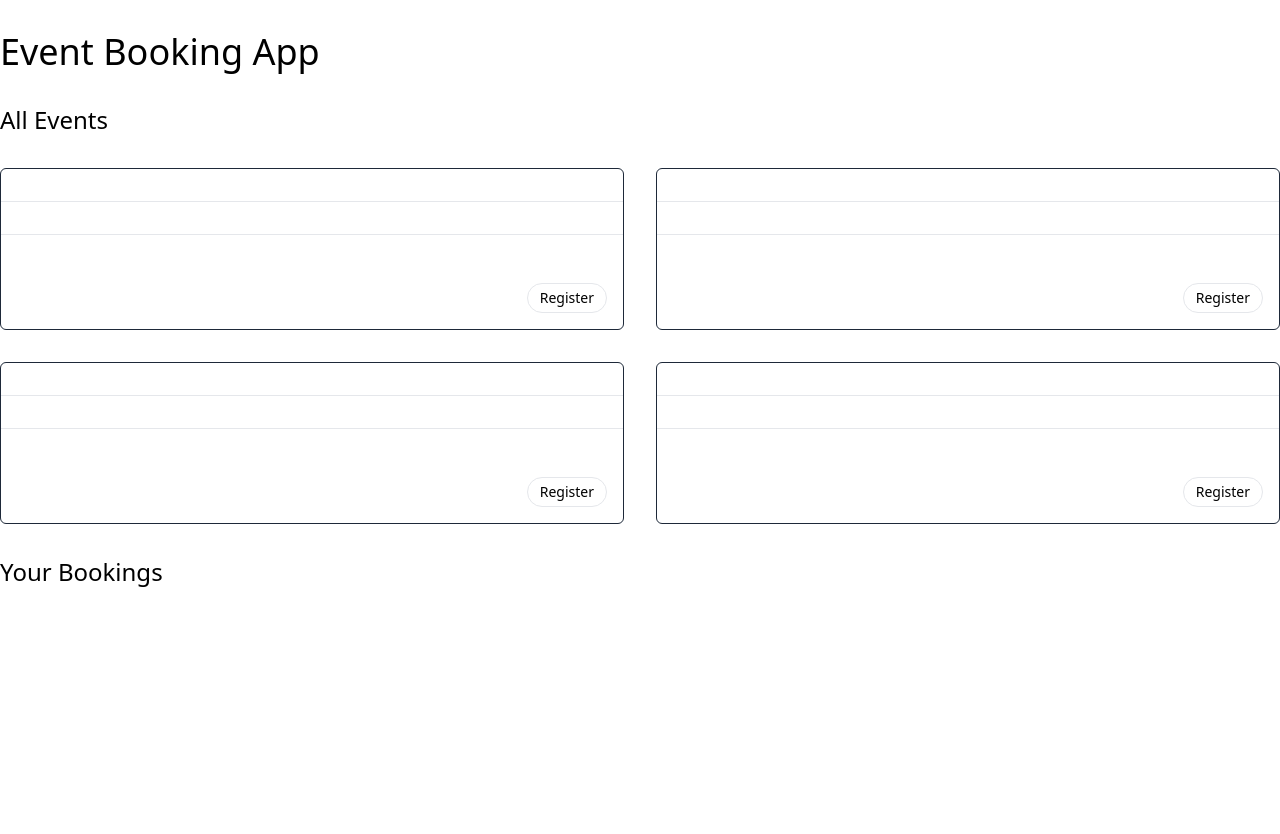
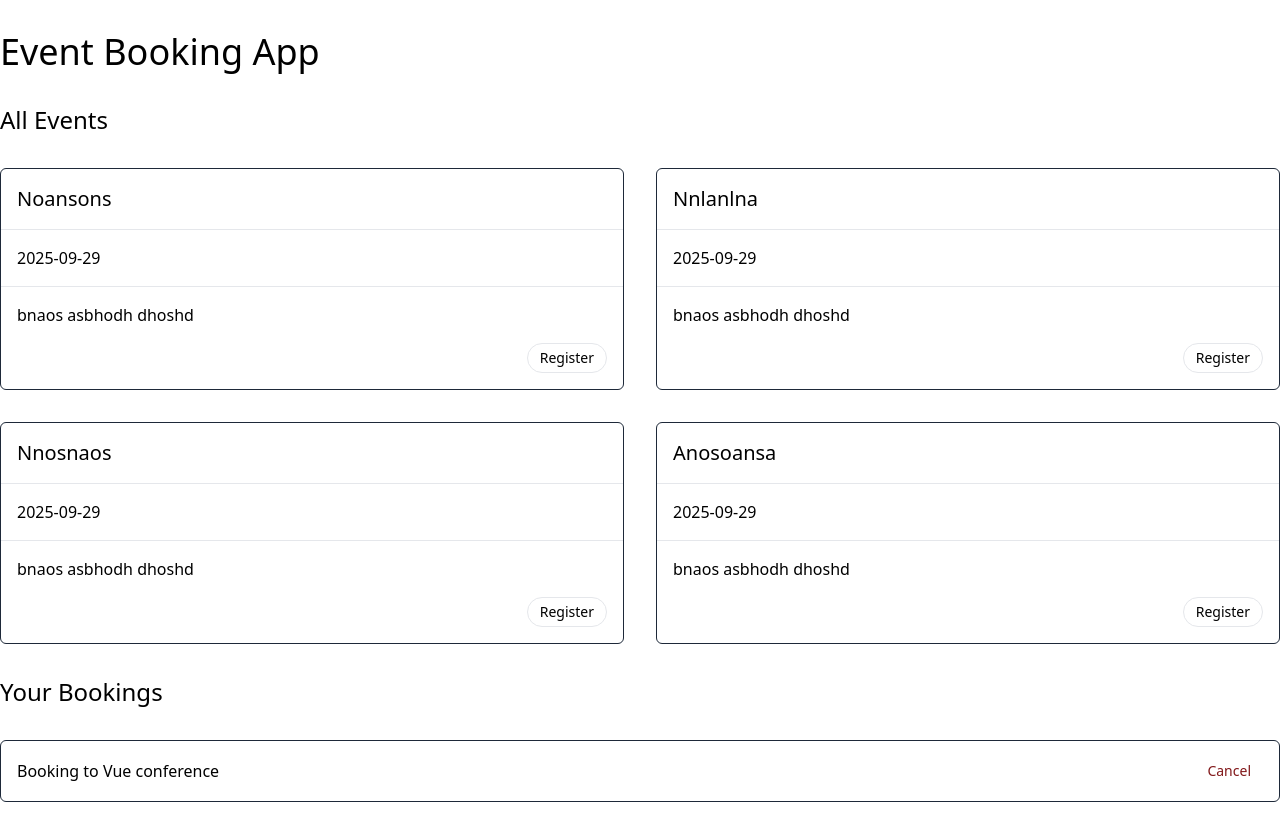
Before and after one commit to HugoTamaki/event-booking, a Vue app: page / in a window 1280 px wide. Before the commit the page ends 800 px from the top, so only its background shows below. Built offline with nearby package versions, Linux system fonts and the light colour scheme.

Commit message:
Adding variants to button component and adding SectionCard

```diff
--- a/src/App.vue
+++ b/src/App.vue
@@ -1,5 +1,6 @@
 <script setup>
-  import EventCard from './components/EventCard.vue';
+  import EventCard from '@/components/EventCard.vue';
+  import BookingItem from '@/components/BookingItem.vue';
 </script>
 
 <template>
@@ -7,12 +8,15 @@
     <h1 class="text-4xl font-medium">Event Booking App</h1>
     <h2 class="text-2xl font-medium">All Events</h2>
     <section class="grid grid-cols-2 gap-8">
-      <EventCard @register="console.log('Registered!')"/>
-      <EventCard />
-      <EventCard />
-      <EventCard />
+      <EventCard title="Noansons" when="2025-09-29" description="bnaos asbhodh dhoshd" @register="console.log('Registered!')"/>
+      <EventCard title="Nnlanlna" when="2025-09-29" description="bnaos asbhodh dhoshd"/>
+      <EventCard title="Nnosnaos" when="2025-09-29" description="bnaos asbhodh dhoshd"/>
+      <EventCard title="Anosoansa" when="2025-09-29" description="bnaos asbhodh dhoshd"/>
     </section>
     <h2 class="text-2xl font-medium">Your Bookings</h2>
+    <section class="grid grid-cols-1 gap-4">
+      <BookingItem />
+    </section>
   </main>
 </template>
 
--- /dev/null
+++ b/src/components/BookingItem.vue
@@ -0,0 +1,13 @@
+<template>
+  <SectionCard>
+    <div class="flex justify-between items-center">
+      <div>Booking to Vue conference</div>
+      <RoundButton variant="danger">Cancel</RoundButton>
+    </div>
+  </SectionCard>
+</template>
+
+<script setup>
+  import SectionCard from '@/components/SectionCard.vue';
+  import RoundButton from '@/components/RoundButton.vue';
+</script>
--- a/src/components/EventCard.vue
+++ b/src/components/EventCard.vue
@@ -1,16 +1,26 @@
 <template>
-  <div class="border border-gray-800 bg-white rounded-md">
-    <h3 class="p-4 font-medium text-xl border-b border-gray-200">{{ title }}</h3>
-    <p class="p-4 border-b border-gray-200">{{ when }}</p>
-    <p class="p-4">{{ description }}</p>
-    <section class="flex justify-end p-4">
-      <RoundButton label="Register" @click="$emit('register')" />
-    </section>
-  </div>
+  <SectionCard>
+    <template #header>
+      {{ title }}
+    </template>
+    {{ when }}
+    <template #footer>
+      <div class="space-y-4">
+        <p>{{ description }}</p>
+        <section class="flex justify-end">
+          <RoundButton @click="$emit('register')">
+            Register
+          </RoundButton>
+        </section>
+      </div>
+    </template>
+  </SectionCard>
 </template>
 
 <script setup>
-  import RoundButton from './RoundButton.vue';
+  import SectionCard from '@/components/SectionCard.vue';
+  import RoundButton from '@/components/RoundButton.vue';
+  import RoundedCard from '@/components/RoundedCard.vue';
 
   defineProps({
     title: String,
--- a/src/components/RoundButton.vue
+++ b/src/components/RoundButton.vue
@@ -1,13 +1,19 @@
 <template>
-  <button class="text-sm font-medium border border-gray-200 rounded-full px-3 py-1 hover:bg-gray-100" @click="$emit('click')">
-    {{ label }}
+  <button :class="['text-sm font-medium rounded-full px-3 py-1', variants[variant]]" @click="$emit('click')">
+    <slot></slot>
   </button>
 </template>
 
 <script setup>
-  defineEmits(['click']);
+  const variants = {
+    default: 'border border-gray-200 hover:bg-gray-100',
+    danger: 'bg red-200 enabled:hover:bg-red-100 text-red-900'
+  }
 
   defineProps({
-    label: String
+    variant: {
+      type: String,
+      default: 'default'
+    }
   });
 </script>
--- /dev/null
+++ b/src/components/RoundedCard.vue
@@ -0,0 +1,5 @@
+<template>
+  <div class="border border-gray-800 bg-white rounded-md">
+    <slot></slot>
+  </div>
+</template>
--- /dev/null
+++ b/src/components/SectionCard.vue
@@ -0,0 +1,17 @@
+<template>
+  <RoundedCard>
+    <h3 v-if="$slots.header" class="p-4 font-medium text-xl border-b border-gray-200">
+      <slot name="header"></slot>
+    </h3>
+    <div v-if="$slots.default" class="p-4" :class="{'border-b border-gray-200': $slots.footer}">
+      <slot></slot>
+    </div>
+    <div v-if="$slots.footer" class="p-4">
+      <slot name="footer"></slot>
+    </div>
+  </RoundedCard>
+</template>
+
+<script setup>
+  import RoundedCard from '@/components/RoundedCard.vue';
+</script>
--- a/vite.config.js
+++ b/vite.config.js
@@ -1,8 +1,14 @@
 import { defineConfig } from 'vite'
 import vue from '@vitejs/plugin-vue'
 import tailwindcss from '@tailwindcss/vite'
+import path from 'path'
 
 // https://vite.dev/config/
 export default defineConfig({
   plugins: [vue(), tailwindcss()],
+  resolve: {
+    alias: {
+      '@': path.resolve(__dirname, './src')
+    }
+  }
 })
```
